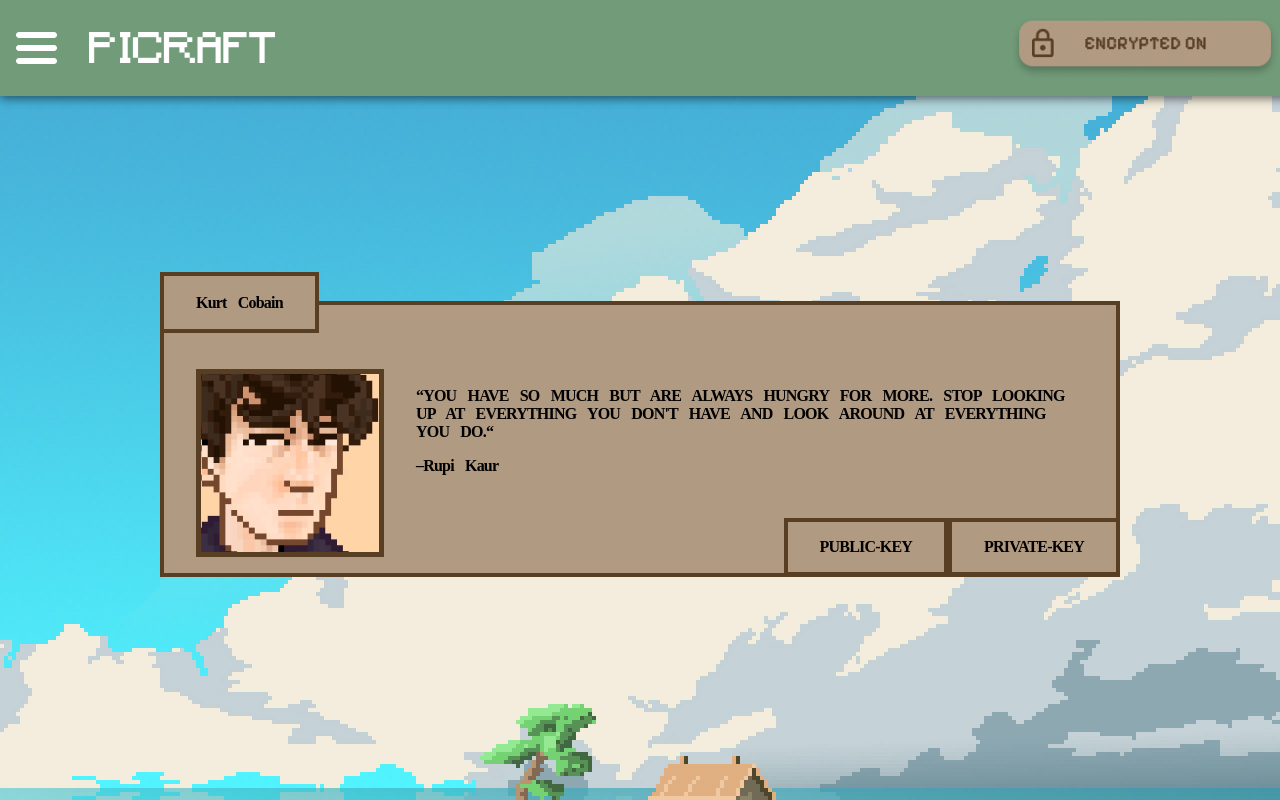
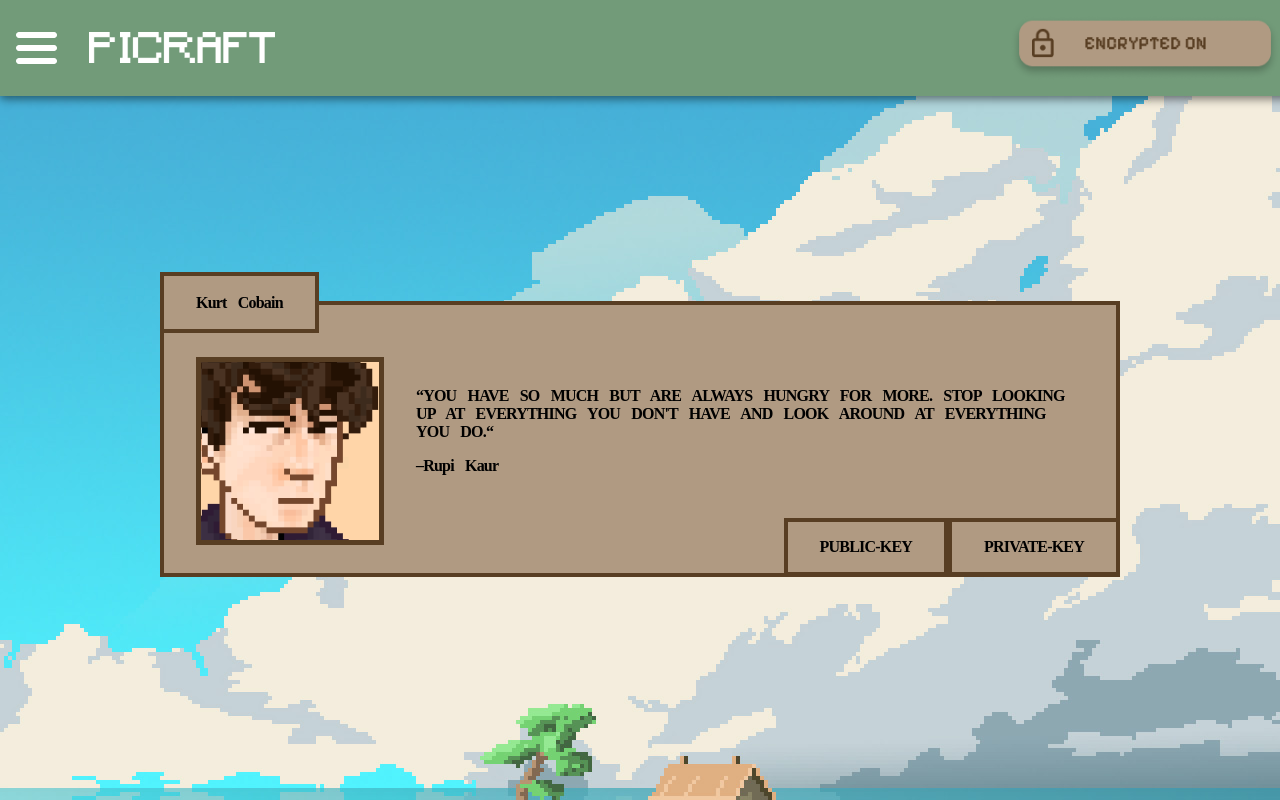
Before and after one commit to agw2005/rsa-encryption-discrete-math-v2, a React (Vite) app: page / in a window 1280 px wide. Shown: the top 800 px of the page. Built offline with nearby package versions, Linux system fonts and the light colour scheme.

Commit message:
center profile pic horizontally better

```diff
--- a/src/App.tsx
+++ b/src/App.tsx
@@ -24,7 +24,7 @@ function App() {
           <p>{name}</p>
         </div>
         <div className="content-body">
-          <img src="/kurner.png" alt="profile-pic" />
+          <img className="profile-pic" src="/kurner.png" alt="profile-pic" />
           <div className="content-text">
             <p>{contentMessage}</p>
             <p>–{contentSender}</p>
--- a/src/index.css
+++ b/src/index.css
@@ -103,6 +103,11 @@ header {
   padding: 0.1rem 2rem;
 }
 
+.profile-pic {
+  position: relative;
+  bottom: 0.75rem;
+}
+
 .keys {
   display: flex;
   justify-content: flex-end;
```
